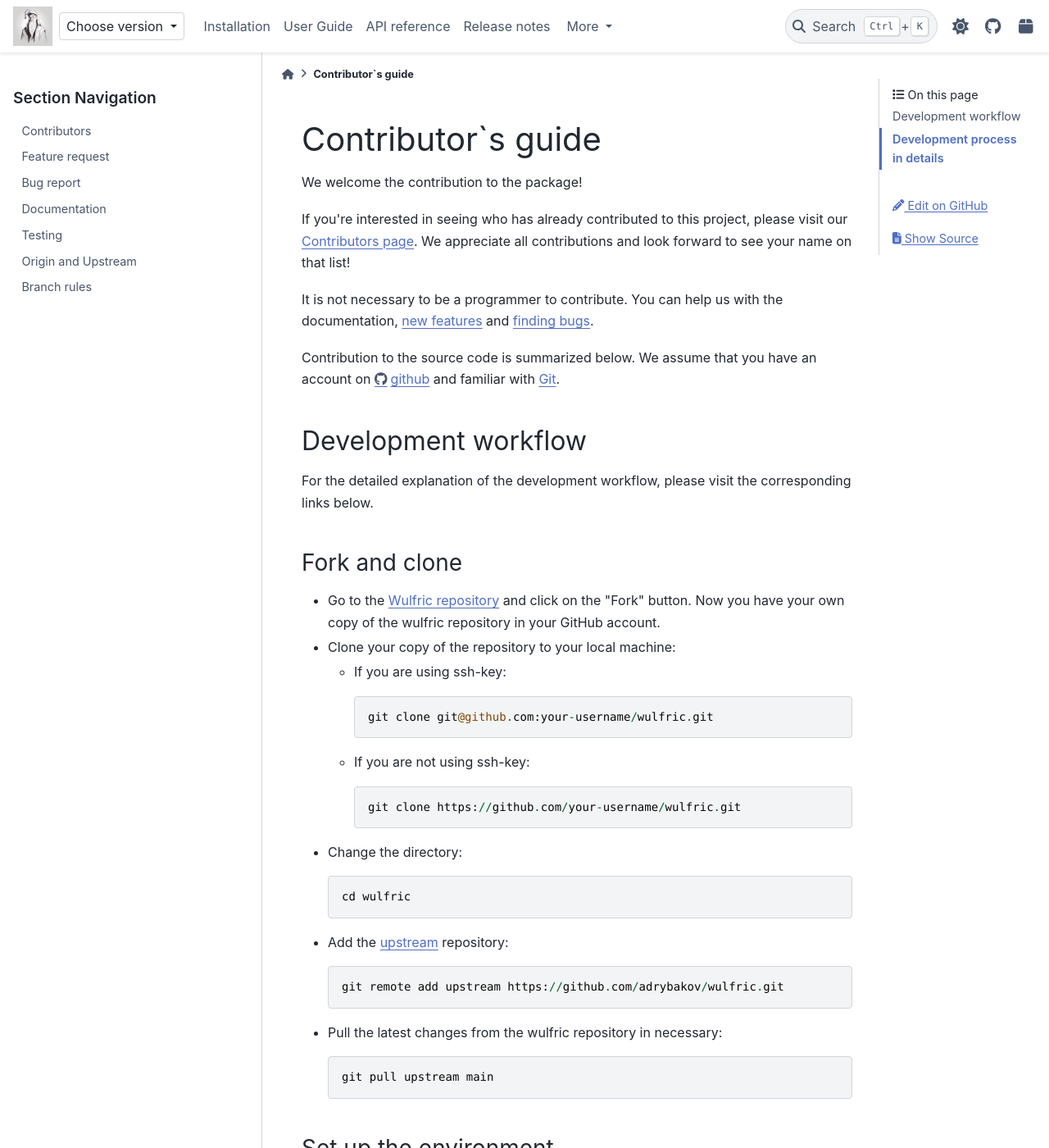
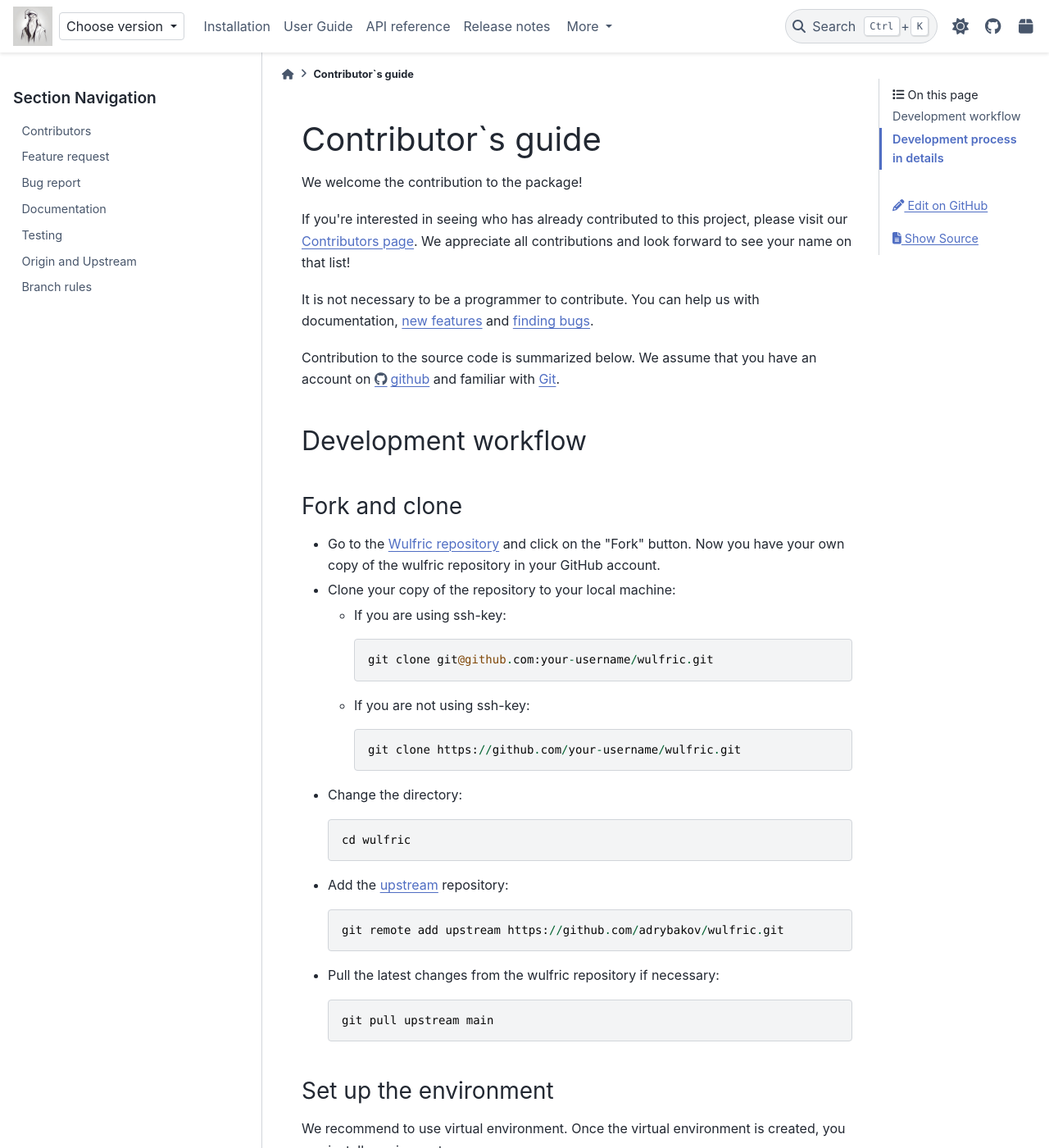
Before and after one commit to adrybakov/wulfric, a Sphinx documentation site: the page built from docs/source/contribute/index.rst, in a window 1280 px wide and 1400 px high. Shown: the whole window at 82% size. Built offline with Sphinx 7.4.7 and the PyData theme 0.15.4, drawn with Linux system fonts in a browser that asks for light colours; a script that is not in the unit is left out; some of the changed text lies outside the part shown.

Commit message:
Update contribution docs

```diff
--- a/docs/source/contribute/index.rst
+++ b/docs/source/contribute/index.rst
@@ -7,24 +7,19 @@
 
 We welcome the contribution to the package!
 
-If you're interested in seeing who has already contributed to this project,
-please visit our :ref:`Contributors page <contribute_contributors>`.
-We appreciate all contributions and look forward to see your name on that list!
+If you're interested in seeing who has already contributed to this project, please visit
+our :ref:`Contributors page <contribute_contributors>`. We appreciate all contributions
+and look forward to see your name on that list!
 
-It is not necessary to be a programmer to contribute.
-You can help us with the documentation, :ref:`new features <contribute_feature>`
-and :ref:`finding bugs <contribute_bug>`.
+It is not necessary to be a programmer to contribute. You can help us with documentation,
+:ref:`new features <contribute_feature>` and :ref:`finding bugs <contribute_bug>`.
 
 
-Contribution to the source code is summarized below.
-We assume that you have an account on `<https://github.com>`_
-and familiar with `Git <https://git-scm.com/>`_.
+Contribution to the source code is summarized below. We assume that you have an account on
+`<https://github.com>`_ and familiar with `Git <https://git-scm.com/>`_.
 
 Development workflow
 ====================
-
-For the detailed explanation of the development workflow, please visit
-the corresponding links below.
 
 Fork and clone
 --------------
@@ -49,7 +44,7 @@
 
     git remote add upstream https://github.com/adrybakov/wulfric.git
 
-* Pull the latest changes from the wulfric repository in necessary::
+* Pull the latest changes from the wulfric repository if necessary::
 
     git pull upstream main
 
@@ -63,15 +58,15 @@
 
     pip install -r requirements.txt
 
-* For the package development::
+* Development tools::
 
     pip install -r requirements-dev.txt
 
-* For the documentation::
+* Documentation tools::
 
     pip install -r docs/requirements.txt
 
-* For the tests::
+* Testing tools::
 
     pip install -r utest/requirements.txt
 
```
Also changed, not shown: docs/source/cite.rst (+2 -9 lines).
